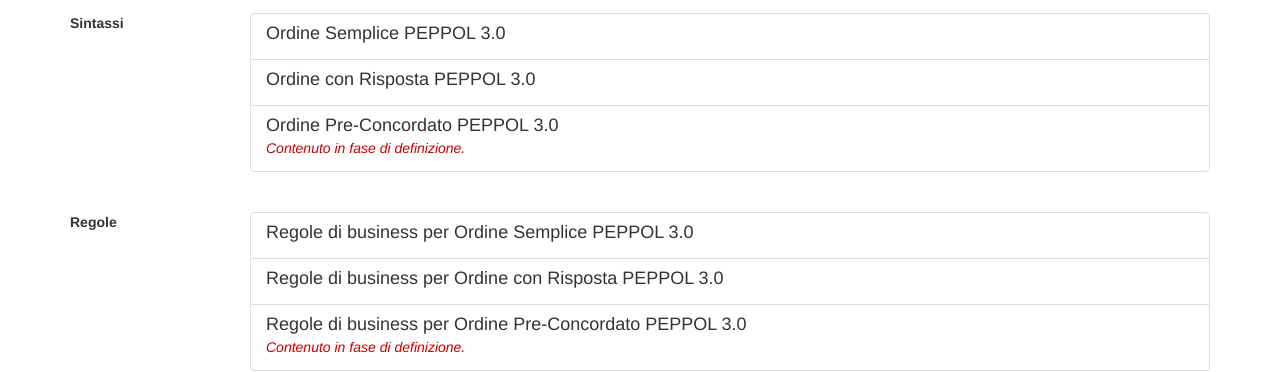
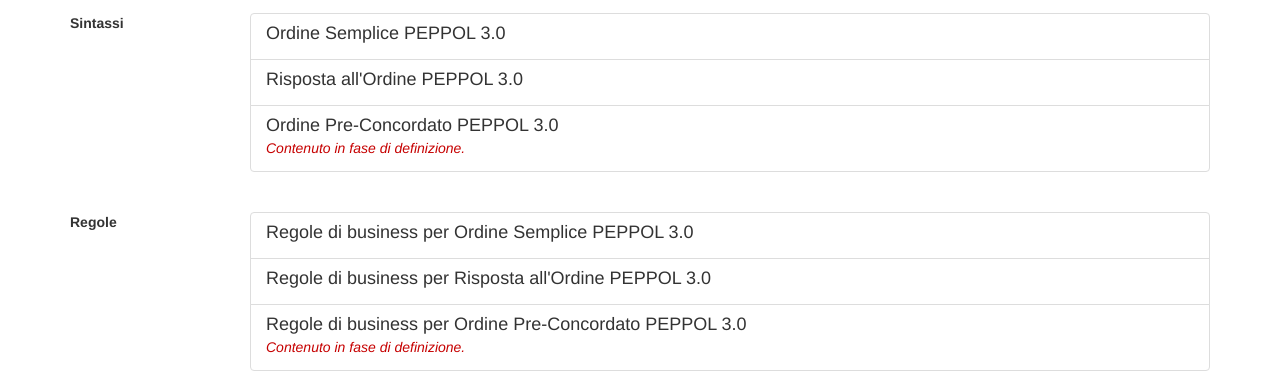
Before and after one commit to manuelacitrigno/peppol-bis, a plain HTML site: page BIS/index.htm in a window 1280 px wide. Shown: the part 405-777 px from the top of the page. Drawn offline with Linux system fonts and the light colour scheme.

Commit message:
fix ordine con risposta/risposta all'ordine

```diff
--- a/BIS/index.htm
+++ b/BIS/index.htm
@@ -42,7 +42,7 @@
 
                             <li><a href="./syntax/agid-ubl-order.xml">Ordine Semplice PEPPOL 3.0</a></li>
 
-                            <li><a href="./syntax/agid-ubl-order-response.xml">Ordine con Risposta PEPPOL 3.0</a></li>
+                            <li><a href="./syntax/agid-ubl-order-response.xml">Risposta all'Ordine PEPPOL 3.0</a></li>
 
                             <li><a href="#" style="color:#c60000;">Ordine Pre-Concordato PEPPOL 3.0</a></li>
 
@@ -55,7 +55,7 @@
 
 
                             <li><a href="./rules/T01/PEPPOL Order transaction 3.0_Rules.htm">Regole di business per Ordine Semplice PEPPOL 3.0 </a></li>
-                        	<li><a href="./rules/T76/Order Response transaction 3.0_Rules.htm">Regole di business per Ordine con Risposta PEPPOL 3.0</a></li>
+                        	<li><a href="./rules/T76/Order Response transaction 3.0_Rules.htm">Regole di business per Risposta all'Ordine PEPPOL 3.0</a></li>
                             <li><a href="#" style="color:#c60000;">Regole di business per Ordine Pre-Concordato PEPPOL 3.0</a></li>
                             <li><a href="#" style="color:#c60000;">Regole base per Ordine Pre-Concordato PEPPOL 3.0</a></li>
 
@@ -112,7 +112,7 @@
                             <h4 class="list-group-item-heading">Ordine Semplice PEPPOL 3.0</h4>
                         </a>
                     	<a href="./syntax/agid-ubl-order-response.xml" class="list-group-item">
-                            <h4 class="list-group-item-heading">Ordine con Risposta PEPPOL 3.0</h4>
+                            <h4 class="list-group-item-heading">Risposta all'Ordine PEPPOL 3.0</h4>
                         </a>
 						<a href="#" class="list-group-item">
                             <h4 class="list-group-item-heading">Ordine Pre-Concordato PEPPOL 3.0</h4>
@@ -132,7 +132,7 @@
                         </a>
 
                     	<a href="./rules/T76/Order Response transaction 3.0_Rules.htm" class="list-group-item">
-                            <h4 class="list-group-item-heading">Regole di business per Ordine con Risposta PEPPOL 3.0</h4>
+                            <h4 class="list-group-item-heading">Regole di business per Risposta all'Ordine PEPPOL 3.0</h4>
                         </a>
 
                     	<a href="#" class="list-group-item">
```
